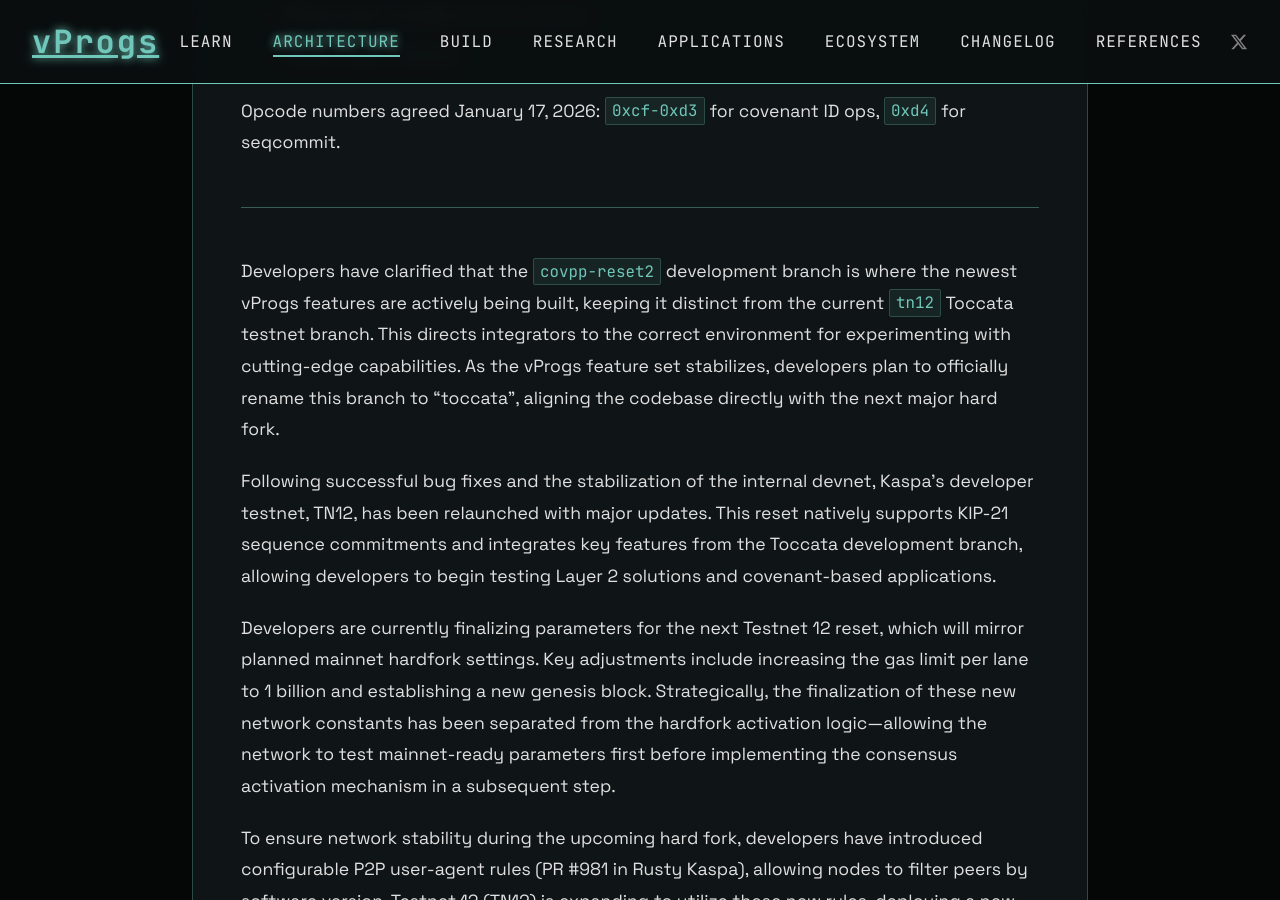
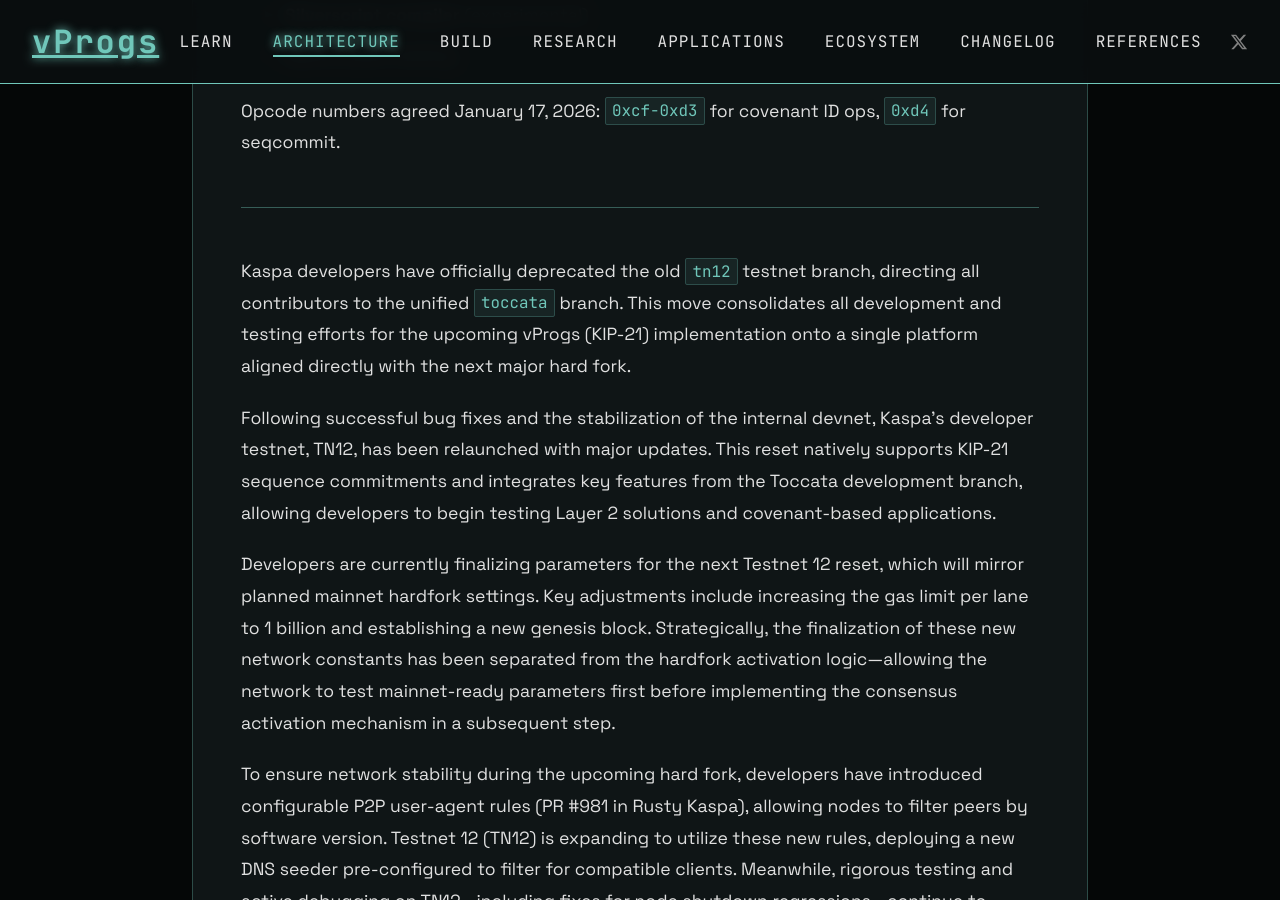
Before and after one commit to creative-inference/vprogs.xyz, a Jekyll site: the page built from architecture/covenants.md, in a window 1280 px wide and 900 px high, scrolled down 18251 px. Built offline with Jekyll 4.4.1, drawn with Linux system fonts in a browser that asks for light colours.

Commit message:
Update testnet documentation to reflect deprecation of tn12 and unification to the toccata branch. [auto]

```diff
--- a/architecture/covenants.md
+++ b/architecture/covenants.md
@@ -485,7 +485,7 @@
 
 
 
-Developers have clarified that the `covpp-reset2` development branch is where the newest vProgs features are actively being built, keeping it distinct from the current `tn12` Toccata testnet branch. This directs integrators to the correct environment for experimenting with cutting-edge capabilities. As the vProgs feature set stabilizes, developers plan to officially rename this branch to "toccata", aligning the codebase directly with the next major hard fork.
+Kaspa developers have officially deprecated the old `tn12` testnet branch, directing all contributors to the unified `toccata` branch. This move consolidates all development and testing efforts for the upcoming vProgs (KIP-21) implementation onto a single platform aligned directly with the next major hard fork.
 
 
 
```
